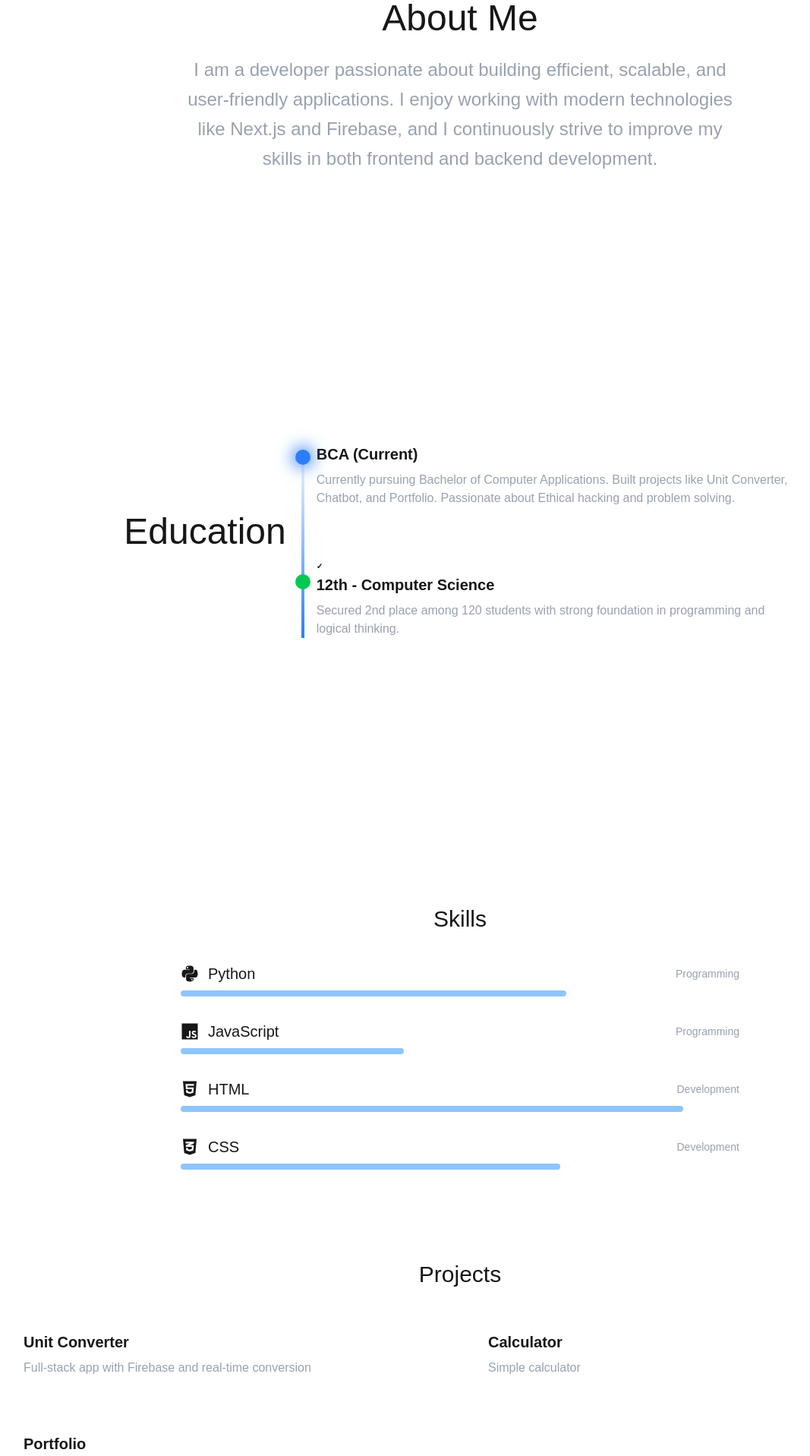
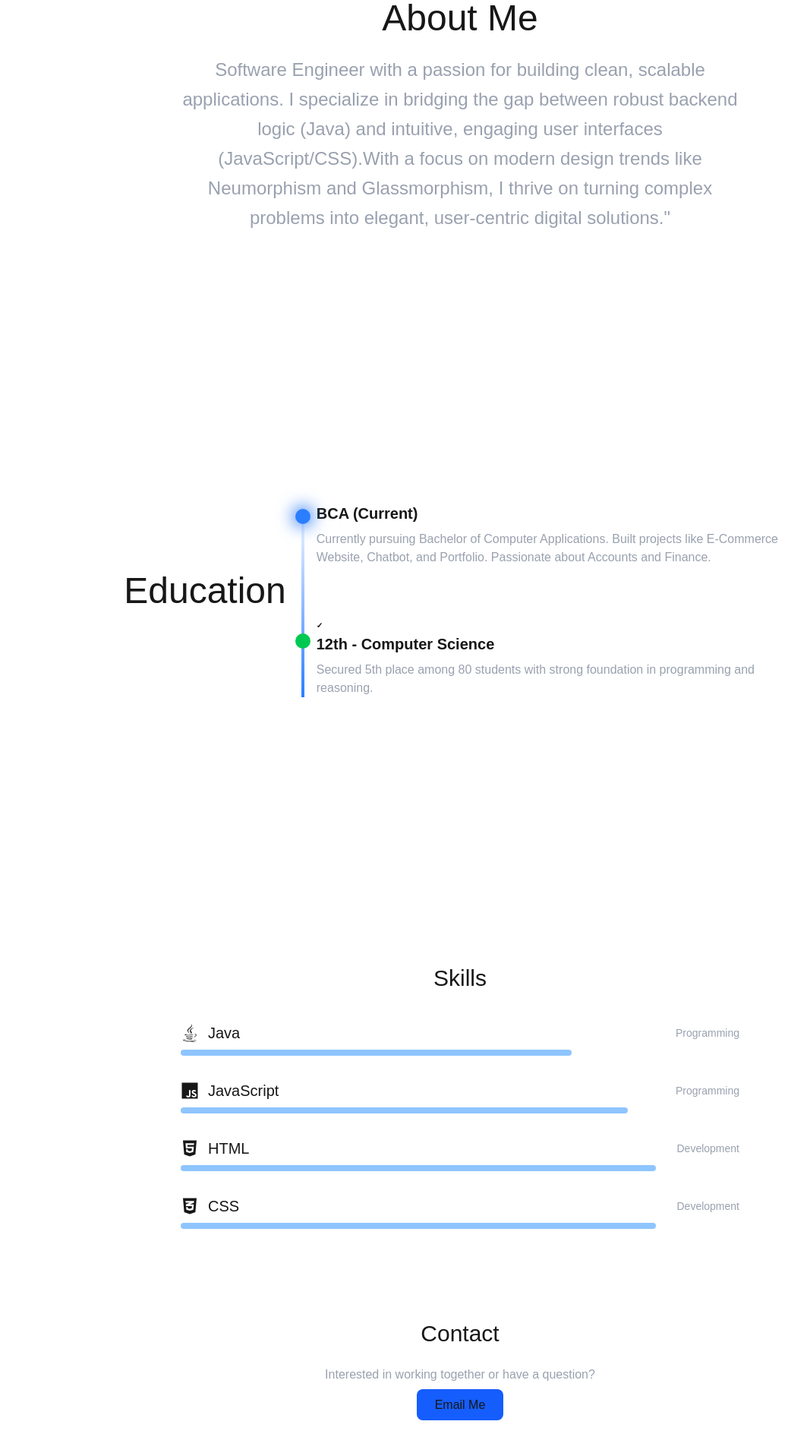
Before and after one commit to Shiva-Prasad-ai/portfolio, a Next.js app: page / in a window 1280 px wide. Shown: the part 880-2797 px from the top of the page at 76% size, without its empty margins (34-1101 px from the left). Built offline with nearby package versions, Linux system fonts and the light colour scheme.

Commit message:
portfolio

```diff
--- a/app/components/About.tsx
+++ b/app/components/About.tsx
@@ -18,9 +18,9 @@ export default function About() {
                 initial={{ opacity: 0 }}
                 whileInView={{ opacity: 1 }}
             >
-                I am a developer passionate about building efficient, scalable, and user-friendly applications.
-                I enjoy working with modern technologies like Next.js and Firebase, and I continuously strive
-                to improve my skills in both frontend and backend development.
+                Software Engineer with a passion for building clean, scalable applications. I specialize in bridging the gap between robust backend logic (Java)
+                and intuitive, engaging user interfaces (JavaScript/CSS).With a focus on modern design trends like Neumorphism and Glassmorphism,
+                I thrive on turning complex problems into elegant, user-centric digital solutions."
             </motion.p>
         </section>
     );
--- a/app/components/Education.tsx
+++ b/app/components/Education.tsx
@@ -33,7 +33,7 @@ export default function Education() {
                             BCA (Current)
                         </h3>
                         <p className="text-0.5xl text-gray-400 mt-2">
-                            Currently pursuing Bachelor of Computer Applications. Built projects like Unit Converter, Chatbot, and Portfolio. Passionate about Ethical hacking and problem solving.
+                            Currently pursuing Bachelor of Computer Applications. Built projects like E-Commerce Website, Chatbot, and Portfolio. Passionate about Accounts and Finance.
                         </p>
                     </div>
 
@@ -45,7 +45,7 @@ export default function Education() {
                             12th - Computer Science
                         </h3>
                         <p className="text-gray-400 mt-2">
-                            Secured 2nd place among 120 students with strong foundation in programming and logical thinking.
+                            Secured 5th place among 80 students with strong foundation in programming and reasoning.
                         </p>
                     </div>
                 </div>
--- a/app/components/Hero.tsx
+++ b/app/components/Hero.tsx
@@ -14,11 +14,11 @@ export default function Hero() {
           animate={{ opacity: 1, y: 0 }}
           className="text-5xl md:text-6xl font-bold"
         >
-          Hi, I'm <span className="text-blue-500">Shiva Prasad</span>
+          Hi, I'm <span className="text-blue-500">HarshithDeeo P</span>
         </motion.h1>
 
         <p className="text-2xl mt-6 text-gray-400">
-          Full Stack Developer building modern web experiences.
+          Soft Engineer building modern web applications.
         </p>
 
       </div>
--- a/app/components/Navbar.tsx
+++ b/app/components/Navbar.tsx
@@ -9,7 +9,7 @@ export default function Navbar() {
                 <a href="#about" className="px-5 py-2 rounded-full border border-white/20 text-sm hover:border-blue-500 hover:text-blue-400 transition">About</a>
                 <a href="#education" className="px-5 py-2 rounded-full border border-white/20 text-sm hover:border-blue-500 hover:text-blue-400 transition">Education</a>
                 <a href="#skills" className="px-5 py-2 rounded-full border border-white/20 text-sm hover:border-blue-500 hover:text-blue-400 transition">Skills</a>
-                <a href="#projects" className="px-5 py-2 rounded-full border border-white/20 text-sm hover:border-blue-500 hover:text-blue-400 transition">Projects</a>
+
 
             </div>
         </nav>
--- a/app/components/Projects.tsx
+++ b/app/components/Projects.tsx
@@ -1,31 +1,31 @@
-import TiltCard from "./TiltCard";
-import { projects } from "../lib/data";
-import { Project } from "../lib/types";
+// import TiltCard from "./TiltCard";
+// import { projects } from "../lib/data";
+// import { Project } from "../lib/types";
 
-export default function Projects() {
-    return (
-        <section id="projects" className="p-10">
-            <h2 className="text-3xl mb-8 text-center">Projects</h2>
+// export default function Projects() {
+//     return (
+//         <section id="projects" className="p-10">
+//             <h2 className="text-3xl mb-8 text-center">Projects</h2>
 
-            <div className="grid md:grid-cols-2 gap-6 [perspective:1000px]">
+//             <div className="grid md:grid-cols-2 gap-6 [perspective:1000px]">
 
-                {projects.map((p: Project, i: number) => (
+//                 {projects.map((p: Project, i: number) => (
 
-                    <TiltCard key={i}>
+//                     <TiltCard key={i}>
 
-                        <a
-                            href={`/projects/${p.slug}`}
-                            className="block p-6 rounded-xl bg-white/5 backdrop-blur-lg border border-white/10 hover:border-blue-500 hover:shadow-lg hover:shadow-blue-500/20 transition"
-                        >
-                            <h3 className="text-xl font-semibold">{p.title}</h3>
-                            <p className="text-gray-400 mt-2">{p.description}</p>
-                        </a>
+//                         <a
+//                             href={`/projects/${p.slug}`}
+//                             className="block p-6 rounded-xl bg-white/5 backdrop-blur-lg border border-white/10 hover:border-blue-500 hover:shadow-lg hover:shadow-blue-500/20 transition"
+//                         >
+//                             <h3 className="text-xl font-semibold">{p.title}</h3>
+//                             <p className="text-gray-400 mt-2">{p.description}</p>
+//                         </a>
 
-                    </TiltCard>
+//                     </TiltCard>
 
-                ))}
+//                 ))}
 
-            </div>
-        </section>
-    );
-}
+//             </div>
+//         </section>
+//     );
+// }
--- a/app/components/Skills.tsx
+++ b/app/components/Skills.tsx
@@ -1,31 +1,31 @@
 "use client";
 
 import { motion } from "framer-motion";
-import { FaPython, FaJs, FaHtml5, FaCss3Alt } from "react-icons/fa";
+import { FaJava, FaJs, FaHtml5, FaCss3Alt } from "react-icons/fa";
 
 const skills = [
     {
-        name: "Python",
-        icon: <FaPython />,
-        level: 69,
+        name: "Java",
+        icon: <FaJava />,
+        level: 70,
         category: "Programming"
     },
     {
         name: "JavaScript",
         icon: <FaJs />,
-        level: 40,
+        level: 80,
         category: "Programming"
     },
     {
         name: "HTML",
         icon: <FaHtml5 />,
-        level: 90,
+        level: 85,
         category: "Development"
     },
     {
         name: "CSS",
         icon: <FaCss3Alt />,
-        level: 68,
+        level: 85,
         category: "Development"
     }
 ];
--- a/app/components/SocialBar.tsx
+++ b/app/components/SocialBar.tsx
@@ -5,7 +5,7 @@ export default function SocialBar() {
 
         <div id="social" className="fixed left-5 top-1/5 -translate-y-1/5 flex flex-col gap-7 text-xl">
 
-            <a href="https://github.com/shiva-prasad-ai" target="_blank">
+            <a href="https://github.com/Harshithdeep-ai" target="_blank">
 
                 <FaGithub size={28} className="hover:text-blue-400 transition" />
 
@@ -15,7 +15,7 @@ export default function SocialBar() {
                 <FaLinkedin size={28} className="hover:text-blue-400 transition" />
             </a>
 
-            <a href="mailto:shivaprasad26005@email.com">
+            <a href="mailto:pharshithdeep@gmail.com">
                 <FaEnvelope size={28} className="hover:text-blue-400 transition" />
             </a>
 
--- a/app/lib/data.ts
+++ /dev/null
@@ -1,23 +0,0 @@
-export const projects = [
-    {
-        slug: "unit-converter",
-        title: "Unit Converter",
-        description: "Full-stack app with Firebase and real-time conversion",
-        link: "https://unit-converter-d22ac.web.app",   // 👈 ADD HERE
-        tech: ["Next.js", "Firebase"]
-    },
-    {
-        slug: "calculator",
-        title: "Calculator",
-        description: "Simple calculator",
-        link: "https://shiva-prasad-ai.github.io/calculator/",
-        tech: ["HTML", "CSS", "JavaScript"]
-    },
-    {
-        slug: "Portfolio",
-        title: "Portfolio",
-        description: "Portfolio website",
-        link: "https://main.d1a5ldohxhcz9j.amplifyapp.com/",
-        tech: ["Next.js", "Tailwind", "Framer Motion"]
-    }
-];
--- a/app/page.tsx
+++ b/app/page.tsx
@@ -1,7 +1,7 @@
 import Navbar from "./components/Navbar";
 import Hero from "./components/Hero";
 import Skills from "./components/Skills";
-import Projects from "./components/Projects";
+
 import Contact from "./components/Contact";
 import SocialBar from "./components/SocialBar";
 import About from "./components/About";
@@ -16,7 +16,7 @@ export default function Home() {
             <About />
             <Education />
             <Skills />
-            <Projects />
+
             <Contact />
         </>
     );
```
Also changed, not shown: app/projects/[slug]/page.tsx (+27 -27 lines), public/character.png.
